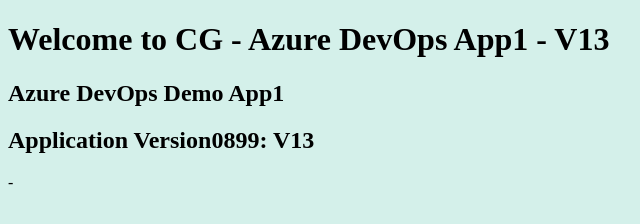
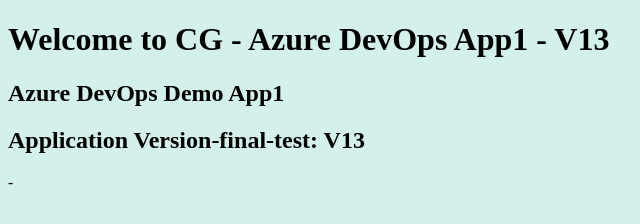
Before and after one commit to stacksimplify/azure-devops-github-acr-aks-app1, a plain HTML site: page index.html in a window 1280 px wide. Shown: the full height of the page, 0-640 px from the left. Drawn offline with Linux system fonts and the light colour scheme.

Commit message:
final-test

```diff
--- a/index.html
+++ b/index.html
@@ -3,7 +3,7 @@
    <body style="background-color:rgb(212, 240, 234);">
       <h1>Welcome to CG - Azure DevOps App1 - V13</h1>
       <h2>Azure DevOps Demo App1</h2>
-      <h2>Application Version0899: V13</h2>
+      <h2>Application Version-final-test: V13</h2>
    </body>
 </html>
 -
```
